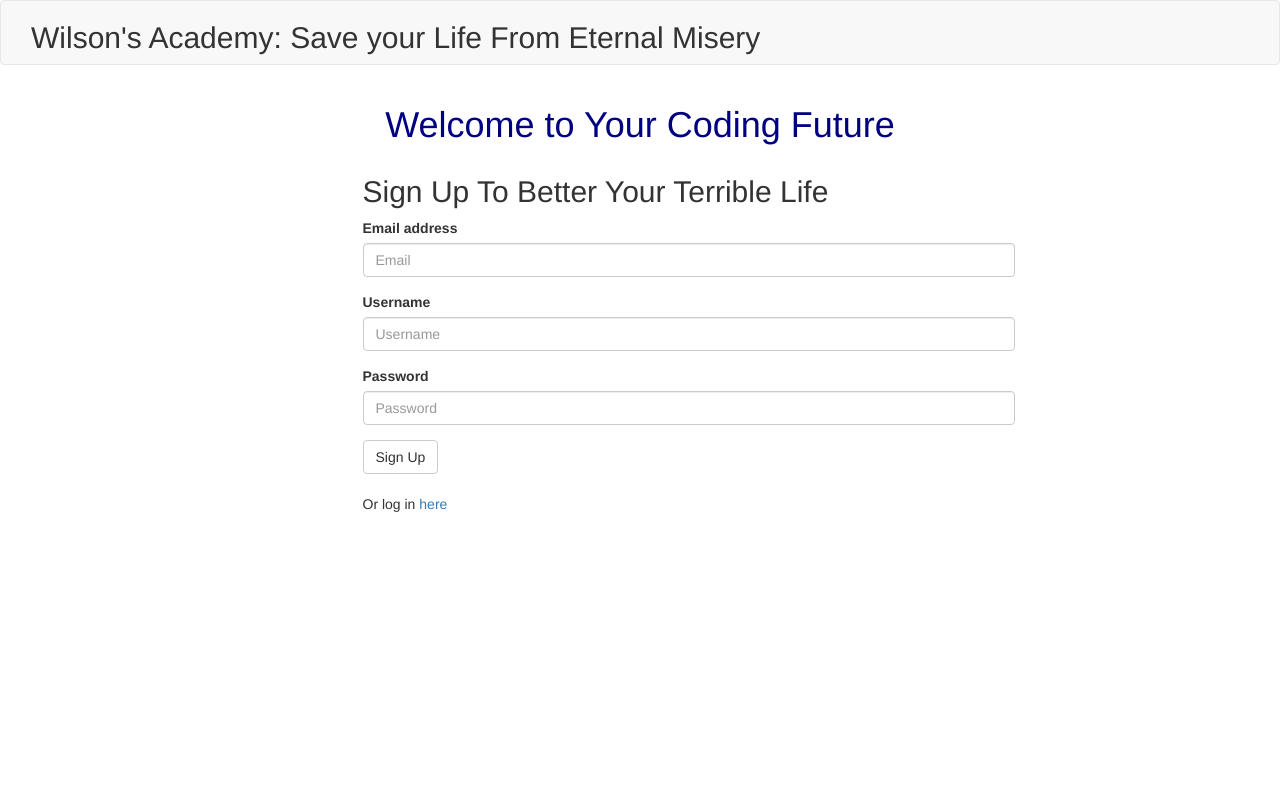
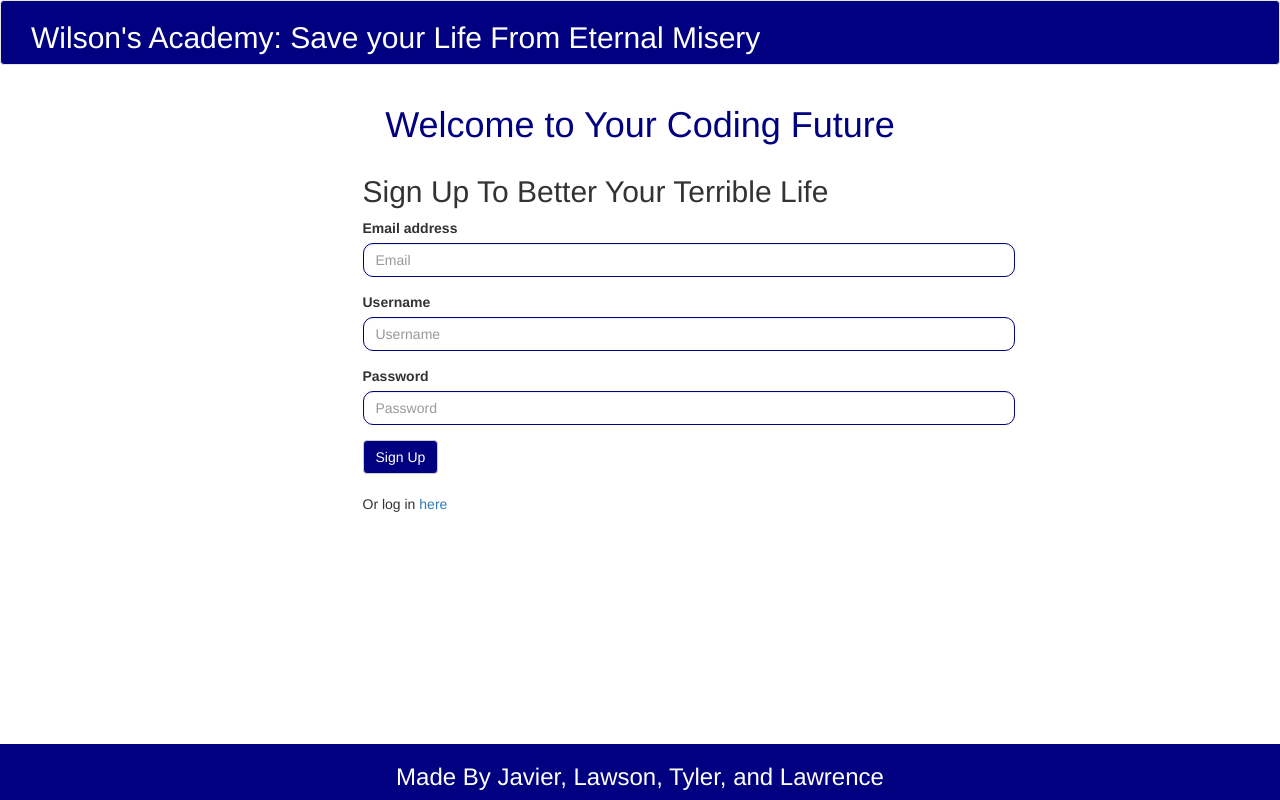
Before and after one commit to wlawsonkelly/project-2, a website: page public/signup.html in a window 1280 px wide. Drawn offline with nearby package versions, Linux system fonts and the light colour scheme.

Commit message:
ready for day 2

```diff
--- a/models/user.js
+++ b/models/user.js
@@ -27,6 +27,10 @@ module.exports = function(sequelize, DataTypes) {
       validate: {
         len: [8,28]
      }
+    },
+    emailable: {
+        type: DataTypes.BOOLEAN,
+        defaultValue: false
     }
   });
   // Creating a custom method for our User model. This will check if an unhashed password entered by the user can be compared to the hashed password stored in our database
--- a/public/assets/css/style.css
+++ b/public/assets/css/style.css
@@ -3,6 +3,38 @@ h1{
     text-align: center;
     color: navy;
 }
+
+footer {
+    position: fixed;
+    left: 0;
+    bottom: 0;
+    width: 100%;
+    background-color: navy;
+    color: white;
+    text-align: center;
+  }
+
 /* Classes */
+.navbar-default{
+    background-color: navy;
+}
+/* bootstrap override */
+.form-control{
+    border-radius: 10px;
+    border: 1px solid navy;
+}
 
 /* Ids */
+
+#signup-bttn{
+    color: white;
+    background-color: navy;
+}
+
+#navbar-text{
+    color: white;
+}
+
+#footer-text{
+    color: white;
+}
--- a/public/assets/js/signup.js
+++ b/public/assets/js/signup.js
@@ -8,17 +8,19 @@ $(document).ready(function() {
     // When the signup button is clicked, we validate the email and password are not blank
     signUpForm.on("submit", function(event) {
       event.preventDefault();
+      let emailAble = confirm("Do you want to get emails about new lessons from us?");
       var userData = {
         email: emailInput.val().trim(),
         username: usernameInput.val().trim(),
-        password: passwordInput.val().trim()
+        password: passwordInput.val().trim(),
+        emailable: emailAble
       };
 
       if (!userData.email || !userData.username || !userData.password) {
         return;
       }
       // If we have an email and password, run the signUpUser function
-      signUpUser(userData.email, userData.username, userData.password);
+      signUpUser(userData.email, userData.username, userData.password, userData.emailable);
       emailInput.val("");
       usernameInput.val("");
       passwordInput.val("");
@@ -26,11 +28,12 @@ $(document).ready(function() {
 
     // Does a post to the signup route. If successful, we are redirected to the members page
     // Otherwise we log any errors
-    function signUpUser(email, username, password) {
+    function signUpUser(email, username, password, emailable) {
       $.post("/api/signup", {
         email: email,
         username: username,
-        password: password
+        password: password,
+        emailable: emailable
       })
         .then(function(data) {
           window.location.replace("/home");
--- a/public/signup.html
+++ b/public/signup.html
@@ -14,7 +14,7 @@
     <div class="container-fluid">
       <div class="navbar-header">
         <div class="col-md-12">
-          <h2>Wilson's Academy: Save your Life From Eternal Misery</h2>
+          <h2 id="navbar-text">Wilson's Academy: Save your Life From Eternal Misery</h2>
         </div>
       </div>
     </div>
@@ -45,13 +45,16 @@
             <span class="glyphicon glyphicon-exclamation-sign" aria-hidden="true"></span>
             <span class="sr-only">Error:</span> <span class="msg"></span>
           </div>
-          <button type="submit" class="btn btn-default">Sign Up</button>
+          <button type="submit" class="btn btn-default" id="signup-bttn">Sign Up</button>
         </form>
         <br />
         <p>Or log in <a href="/login">here</a></p>
       </div>
     </div>
   </div>
+  <footer>
+      <h3 id="footer-text">Made By Javier, Lawson, Tyler, and Lawrence</h3>
+  </footer>
 
   <script src="https://cdnjs.cloudflare.com/ajax/libs/jquery/3.2.1/jquery.min.js"></script>
   <script type="text/javascript" src="./assets/js/signup.js"></script>
```
Also changed, not shown: public/login.html (+5 -3 lines).
